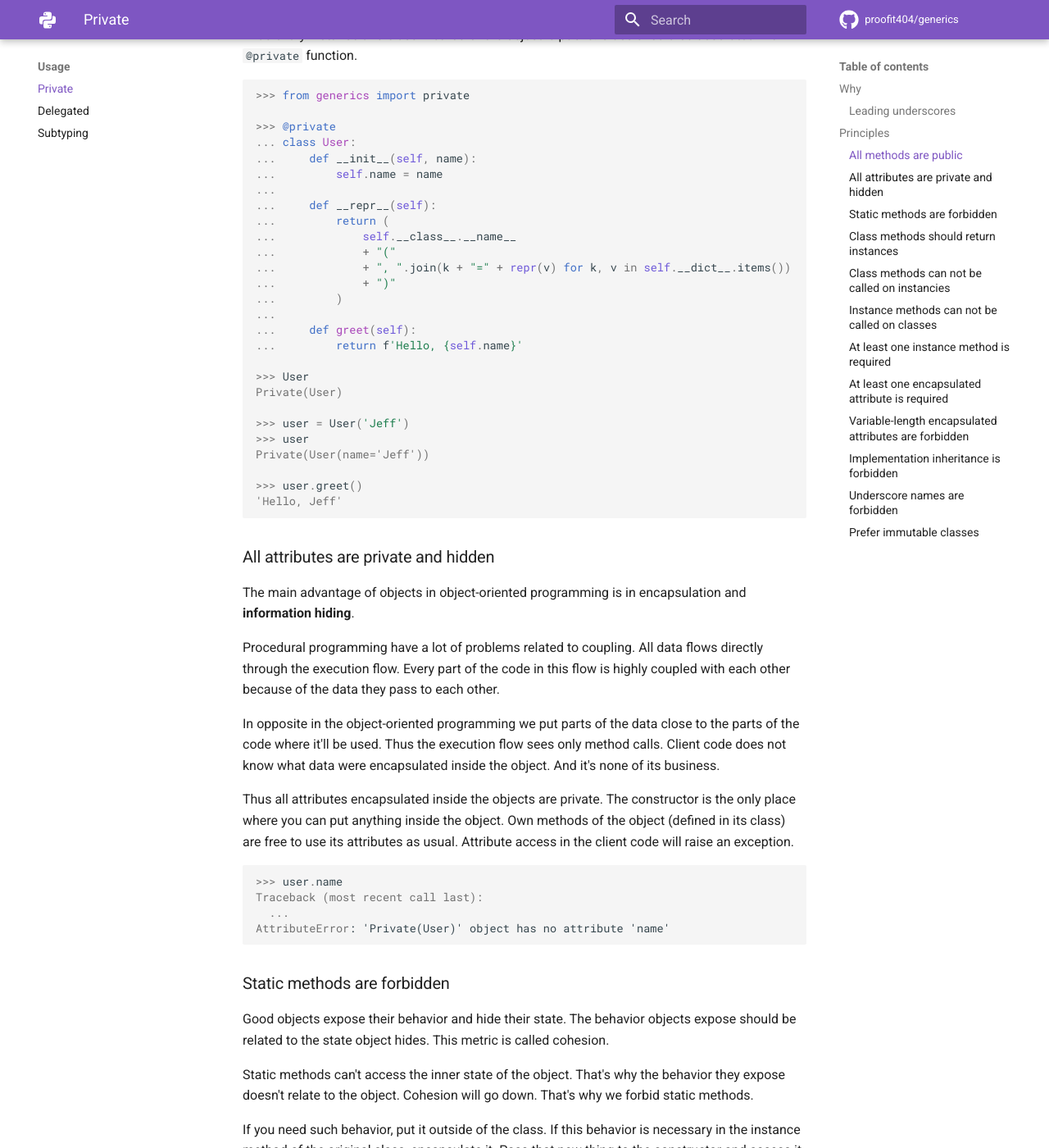
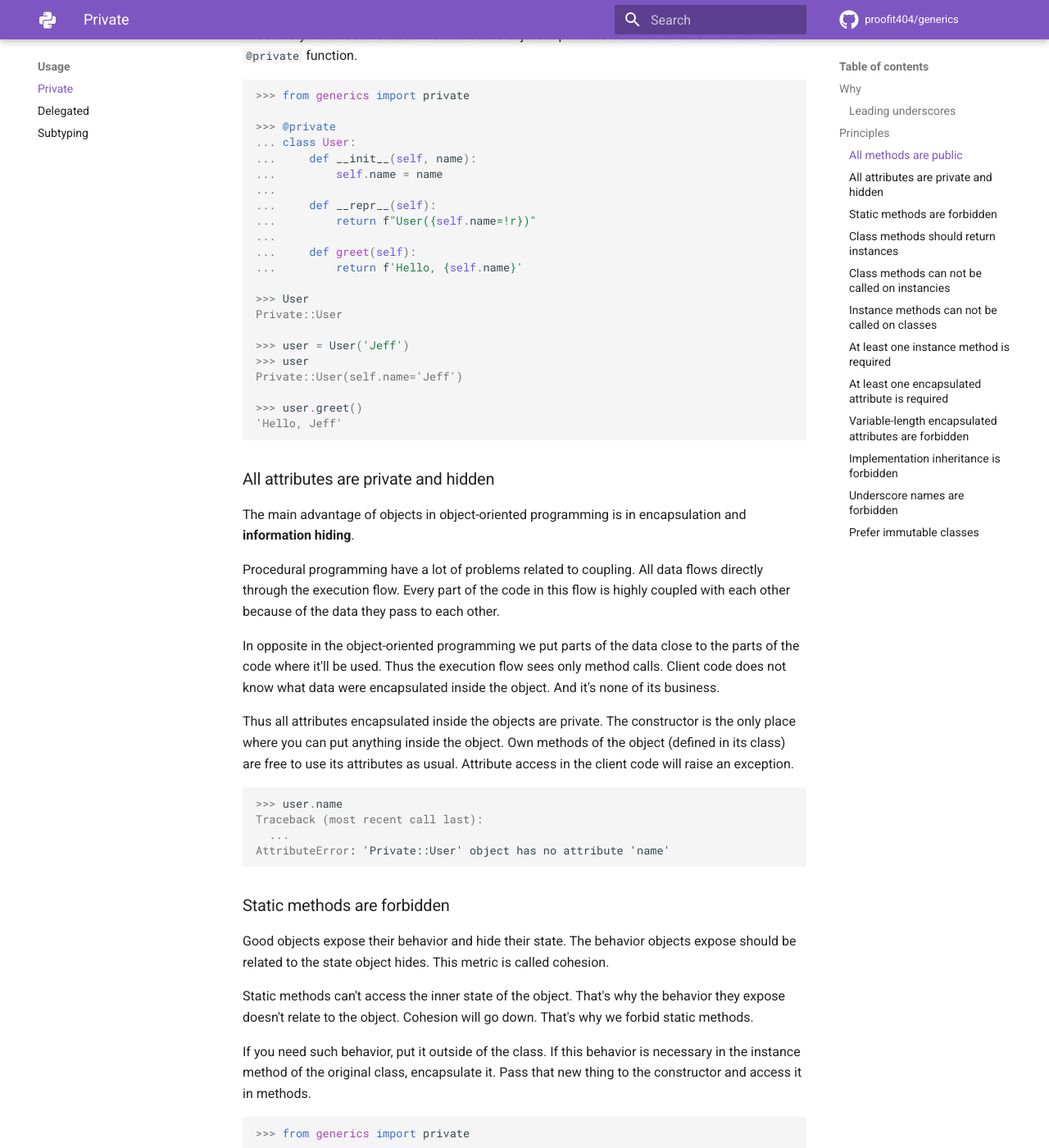
Before and after one commit to proofit404/generics, an MkDocs documentation site: the page built from docs/private.md, in a window 1280 px wide and 1400 px high, scrolled down 1548 px. Shown: the whole window at 82% size. Built offline with MkDocs 1.6.1 and Material for MkDocs 9.7.7, drawn with Linux system fonts in a browser that asks for light colours; comment, search, counter and statistics services are not loaded; some of the changed text lies outside the part shown.

Commit message:
feat: implement methods representation #231

````diff
--- a/docs/private.md
+++ b/docs/private.md
@@ -75,22 +75,17 @@ decorated with `@private` function.
 ...         self.name = name
 ...
 ...     def __repr__(self):
-...         return (
-...             self.__class__.__name__
-...             + "("
-...             + ", ".join(k + "=" + repr(v) for k, v in self.__dict__.items())
-...             + ")"
-...         )
+...         return f"User({self.name=!r})"
 ...
 ...     def greet(self):
 ...         return f'Hello, {self.name}'
 
 >>> User
-Private(User)
+Private::User
 
 >>> user = User('Jeff')
 >>> user
-Private(User(name='Jeff'))
+Private::User(self.name='Jeff')
 
 >>> user.greet()
 'Hello, Jeff'
@@ -121,7 +116,7 @@ Attribute access in the client code will raise an exception.
 >>> user.name
 Traceback (most recent call last):
   ...
-AttributeError: 'Private(User)' object has no attribute 'name'
+AttributeError: 'Private::User' object has no attribute 'name'
 
 ```
 
@@ -475,18 +470,13 @@ _Good_:
 ...         self.name = name
 ...
 ...     def __repr__(self):
-...         return (
-...             self.__class__.__name__
-...             + "("
-...             + ", ".join(k + "=" + repr(v) for k, v in self.__dict__.items())
-...             + ")"
-...         )
+...         return f"User({self.name=!r})"
 ...
 ...     def rename(self, name):
 ...         return User(name)
 
 >>> User(name='Jeff').rename('John')
-Private(User(name='John'))
+Private::User(self.name='John')
 
 ```
 
````
Also changed, not shown: docs/attrs.md (+2 -2 lines), docs/dataclasses.md (+2 -2 lines), docs/pydantic.md (+3 -3 lines), 13 other files.
